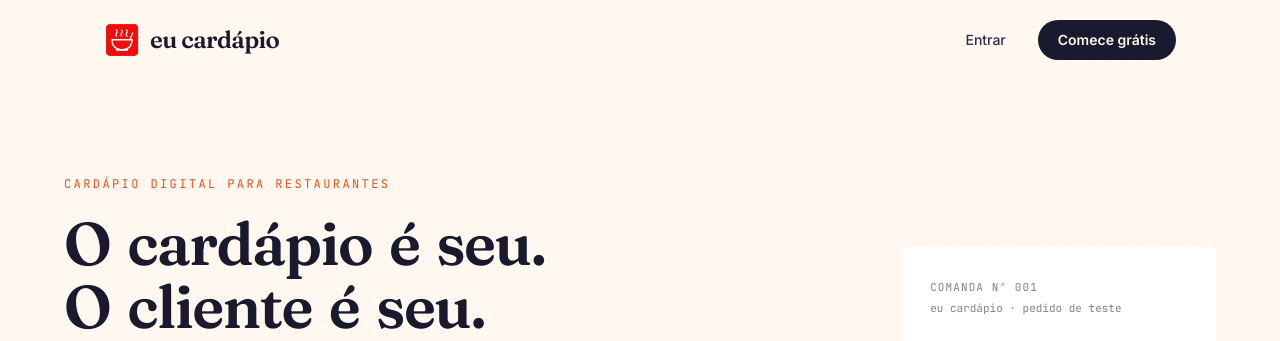
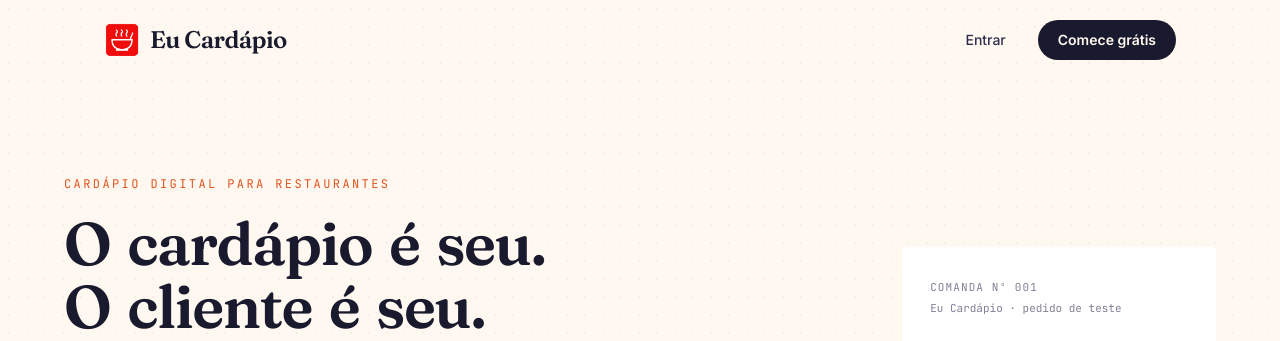
Before and after one commit to jorgeguto87/portal_eucardapio, a React (Vite) app: page / in a window 1280 px wide. Shown: the top 341 px of the page. Built offline with nearby package versions, Linux system fonts and the light colour scheme; no server answers.

Commit message:
Add files via upload

```diff
--- a/index.html
+++ b/index.html
@@ -5,7 +5,19 @@
     <link rel="icon" type="image/png" href="/favicon.png" />
     <meta name="viewport" content="width=device-width, initial-scale=1.0" />
     <meta name="description" content="Cardápio digital, WhatsApp automático e pagamento direto na sua conta — sem comissão por pedido. 7 dias grátis." />
-    <title>eu cardápio — cardápio digital para restaurantes</title>
+
+    <meta property="og:type" content="website" />
+    <meta property="og:title" content="Eu Cardápio — cardápio digital para restaurantes" />
+    <meta property="og:description" content="Cardápio digital, WhatsApp automático e pagamento direto na sua conta — sem comissão por pedido. 7 dias grátis." />
+    <meta property="og:image" content="https://portal.eucardapio.com.br/og-image.png" />
+    <meta property="og:url" content="https://portal.eucardapio.com.br" />
+
+    <meta name="twitter:card" content="summary_large_image" />
+    <meta name="twitter:title" content="Eu Cardápio — cardápio digital para restaurantes" />
+    <meta name="twitter:description" content="Cardápio digital, WhatsApp automático e pagamento direto na sua conta — sem comissão por pedido. 7 dias grátis." />
+    <meta name="twitter:image" content="https://portal.eucardapio.com.br/og-image.png" />
+
+    <title>Eu Cardápio — cardápio digital para restaurantes</title>
   </head>
   <body>
     <div id="root"></div>
--- a/src/components/Footer.jsx
+++ b/src/components/Footer.jsx
@@ -9,7 +9,7 @@ export default function Footer() {
             <div className="flex items-center gap-2.5 mb-3">
               <img src="/favicon.png" alt="" className="w-8 h-8 rounded-lg" />
               <p className="font-[family-name:var(--font-display)] text-2xl font-semibold text-paper">
-                eu cardápio
+                Eu Cardápio
               </p>
             </div>
             <p className="text-sm max-w-xs leading-relaxed">
@@ -36,7 +36,7 @@ export default function Footer() {
         </div>
 
         <div className="pt-6 flex flex-col sm:flex-row items-center justify-between gap-3 font-[family-name:var(--font-mono)] text-xs text-paper/40">
-          <span>© {year} eu cardápio — todos os direitos reservados</span>
+          <span>© {year} Eu Cardápio — todos os direitos reservados</span>
           <span>obrigado pela preferência ·</span>
         </div>
       </div>
--- a/src/components/Hero.jsx
+++ b/src/components/Hero.jsx
@@ -94,7 +94,7 @@ export default function Hero() {
              style={{ clipPath: 'polygon(0 0, 100% 0, 100% 98%, 96% 100%, 92% 98%, 88% 100%, 84% 98%, 80% 100%, 76% 98%, 72% 100%, 68% 98%, 64% 100%, 60% 98%, 56% 100%, 52% 98%, 48% 100%, 44% 98%, 40% 100%, 36% 98%, 32% 100%, 28% 98%, 24% 100%, 20% 98%, 16% 100%, 12% 98%, 8% 100%, 4% 98%, 0 100%)' }}
         >
           <p className="font-[family-name:var(--font-mono)] text-[11px] tracking-widest text-ink-soft/60 mb-1">COMANDA Nº 001</p>
-          <p className="font-[family-name:var(--font-mono)] text-[11px] text-ink-soft/60 mb-6">eu cardápio · pedido de teste</p>
+          <p className="font-[family-name:var(--font-mono)] text-[11px] text-ink-soft/60 mb-6">Eu Cardápio · pedido de teste</p>
 
           <div className="space-y-4">
             {RECEIPT_LINES.map((line) => (
--- a/src/components/Nav.jsx
+++ b/src/components/Nav.jsx
@@ -25,7 +25,7 @@ export default function Nav() {
         <a href="#topo" className="flex items-center gap-2.5">
           <img src="/favicon.png" alt="" className="w-9 h-9 rounded-lg" />
           <span className="font-[family-name:var(--font-display)] text-xl md:text-2xl font-semibold text-ink tracking-tight">
-            eu cardápio
+            Eu Cardápio
           </span>
         </a>
 
```
Also changed, not shown: public/og-image.png (added).
